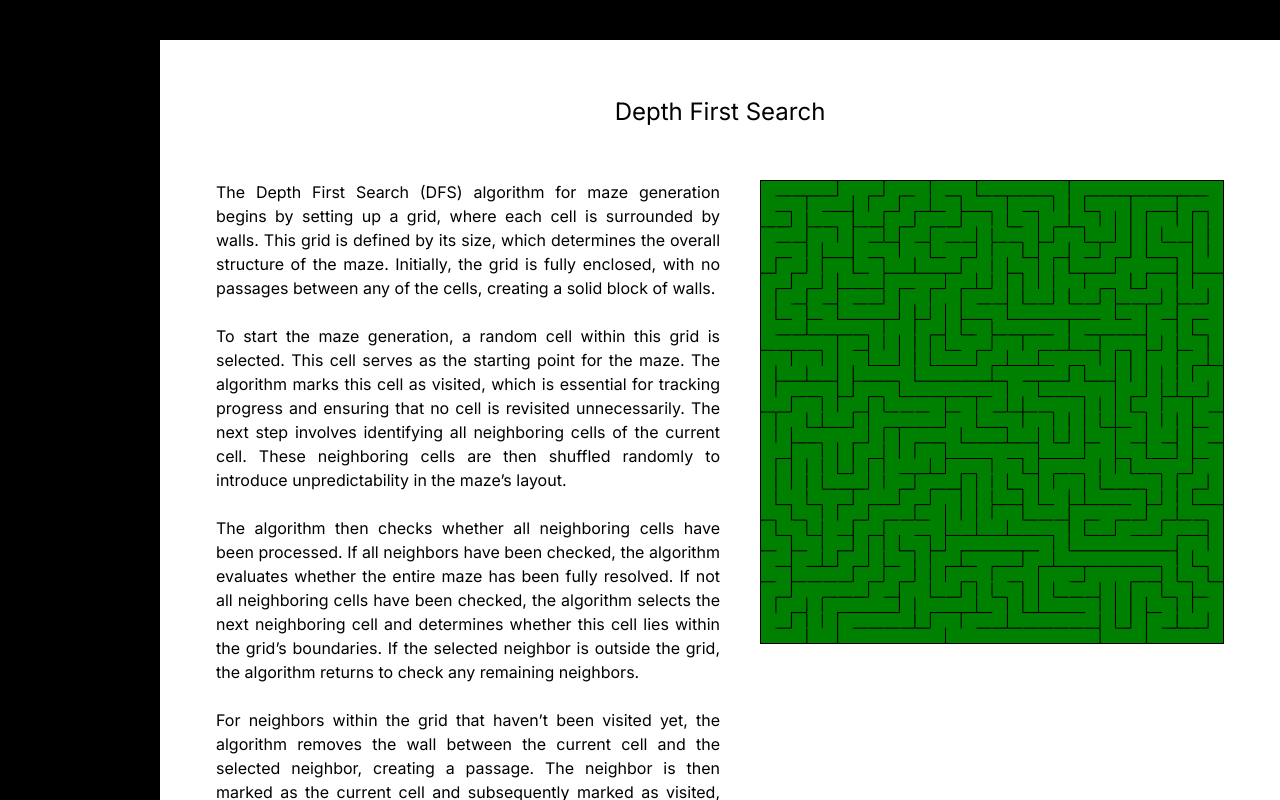
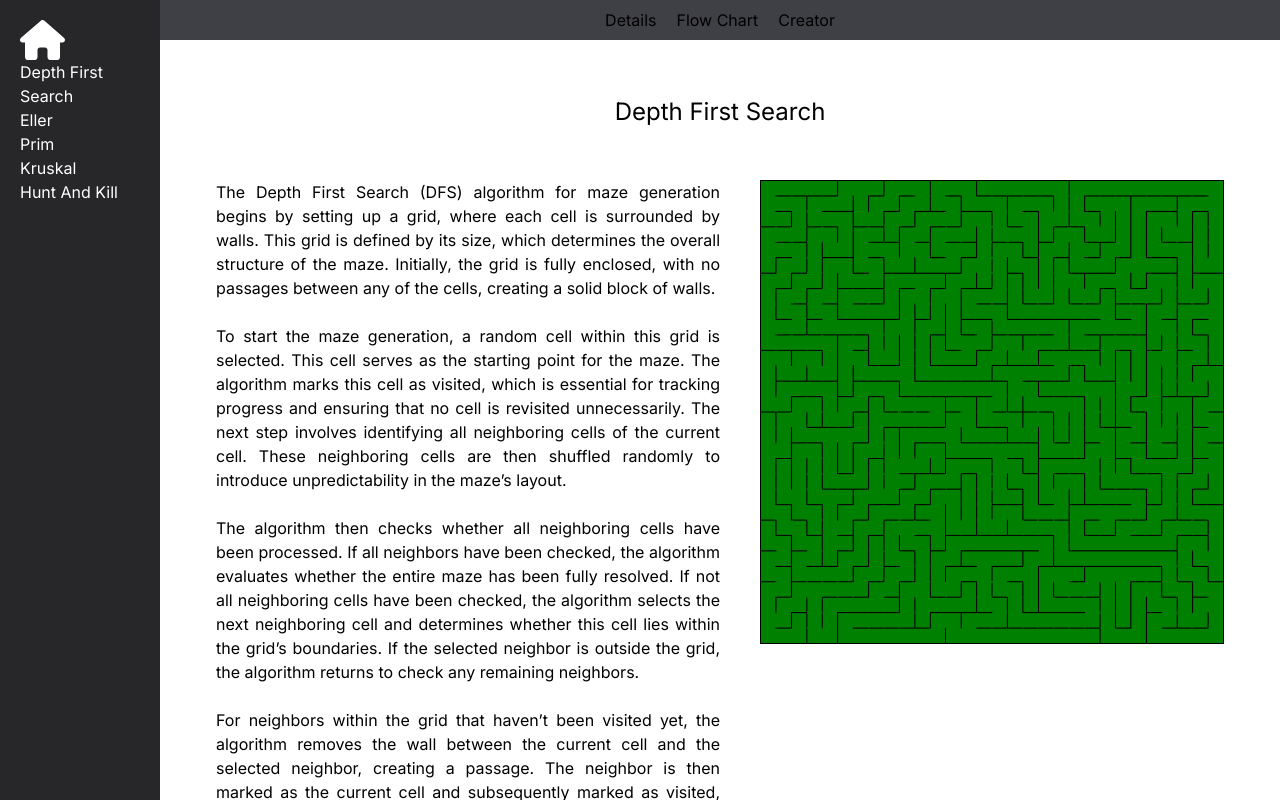
Before and after one commit to NoxSensei/Maze-Algorithms, a Next.js app: page /algorithms/depth-first-search/details in a window 1280 px wide. Built offline with nearby package versions, Linux system fonts and the light colour scheme.

Commit message:
feat: change menus backgrounds colors to zinc

```diff
--- a/src/app/_layouts/algorithm-selection-menu.layout.tsx
+++ b/src/app/_layouts/algorithm-selection-menu.layout.tsx
@@ -4,8 +4,8 @@ import {faHouse} from "@fortawesome/free-solid-svg-icons";
 
 export default function AlgorithmSelectionMenuLayout({children}: Readonly<{ children: React.ReactNode }>) {
     return (<div className="grid grid-cols-8">
-        <div className="col-span-1 bg-black overflow-y-auto">
-            <nav className="flex flex-col pt-5 pl-5">
+        <div className="col-span-1 bg-zinc-800 overflow-y-auto">
+            <nav className="flex flex-col pt-5 pl-5 text-white">
                 <Link href="/" className="h-10">
                     <FontAwesomeIcon icon={faHouse} className="h-full"/>
                 </Link>
--- a/src/app/algorithms/depth-first-search/algorithm-info-menu.layout.tsx
+++ b/src/app/algorithms/depth-first-search/algorithm-info-menu.layout.tsx
@@ -21,7 +21,7 @@ export default function AlgorithmInfoMenuLayout({children}: Readonly<{ children:
     const pathPrefix = currentPath.split('/').slice(0, 3).join('/');
 
     return (<div className="flex flex-col h-full">
-        <div className="sticky h-10 top-0 bg-black">
+        <div className="sticky h-10 top-0 bg-zinc-700">
             <div className="flex h-full justify-center items-center space-x-5">
                 <RenderInfoMenuItemsComponent itemsTitles={["Details", "Flow Chart", "Creator"]}
                                               pathPrefix={pathPrefix}/>
```
